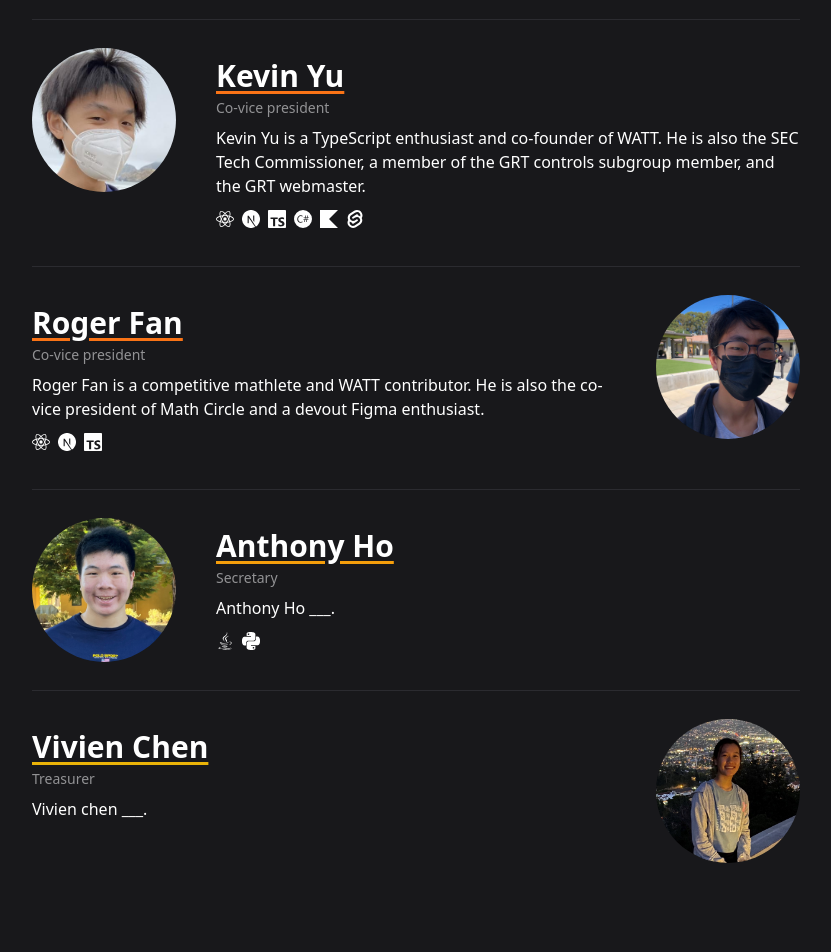
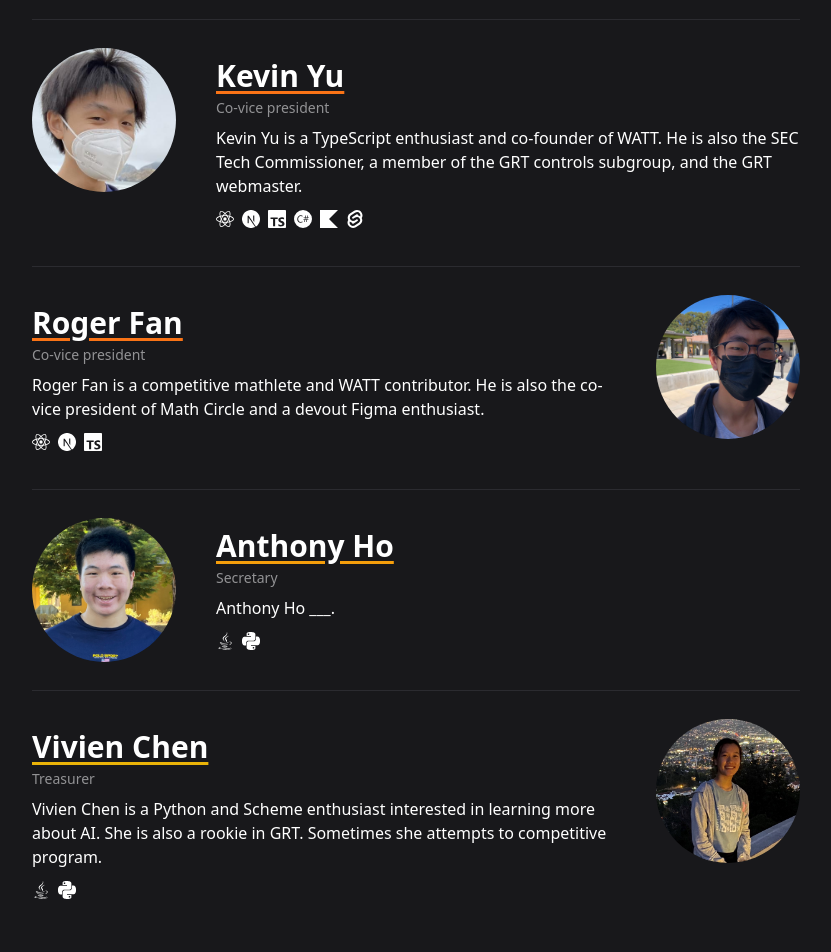
Before and after one commit to united-computations/united-computations.github.io, a Next.js app: page / in a window 1280 px wide. Shown: the part 1860-2812 px from the top of the page, without its empty margins (224-1055 px from the left). Built offline with nearby package versions, Linux system fonts and the light colour scheme.

Commit message:
Vivien Chen blurb!

```diff
--- a/components/Officers.tsx
+++ b/components/Officers.tsx
@@ -23,7 +23,7 @@ export default function Officers() {
                 </OfficerCard>
                 <OfficerCard name="Kevin Yu" position="Co-vice president" src="/officers/kevin.png" languages={['react', 'next', 'ts', 'cs', 'kt', 'svelte']}>
                     Kevin Yu is a TypeScript enthusiast and co-founder of WATT. He is also the SEC Tech Commissioner, a
-                    member of the GRT controls subgroup member, and the GRT webmaster.
+                    member of the GRT controls subgroup, and the GRT webmaster.
                 </OfficerCard>
                 <OfficerCard name="Roger Fan" position="Co-vice president" src="/officers/roger.JPG" languages={['react', 'next', 'ts']} reverse>
                     Roger Fan is a competitive mathlete and WATT contributor. He is also the co-vice president of Math
@@ -32,8 +32,9 @@ export default function Officers() {
                 <OfficerCard name="Anthony Ho" position="Secretary" src="/officers/anthony.jpg" languages={['java', 'py']}>
                     Anthony Ho ___.
                 </OfficerCard>
-                <OfficerCard name="Vivien Chen" position="Treasurer" src="/officers/vivien.png" reverse>
-                    Vivien chen ___.
+                <OfficerCard name="Vivien Chen" position="Treasurer" src="/officers/vivien.png" languages={['java', 'py']} reverse>
+                    Vivien Chen is a Python and Scheme enthusiast interested in learning more about AI. She is also a
+                    rookie in GRT. Sometimes she attempts to competitive program.
                 </OfficerCard>
             </div>
         </Section>
```
